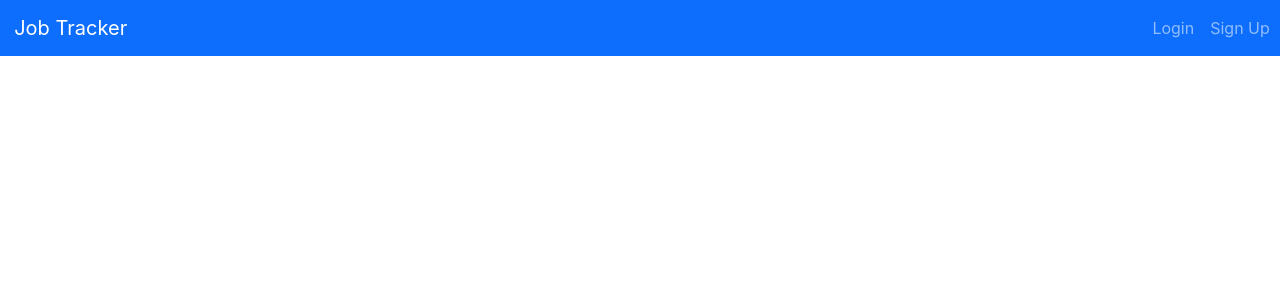
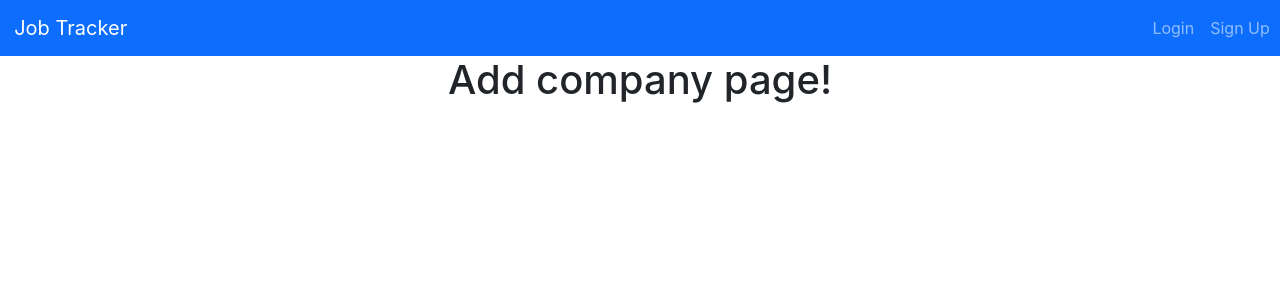
Before and after one commit to Dueonkim89/Job-Tracker, a React (Create React App) app: page /add_company in a window 1280 px wide. Shown: the top 300 px of the page. Built offline with nearby package versions, Linux system fonts and the light colour scheme.

Commit message:
routing and add company page (to be built)

```diff
--- a/src/client/App.tsx
+++ b/src/client/App.tsx
@@ -4,6 +4,7 @@ import AppBar from './components/AppBar';
 import Registration from "./components/Registration";
 import Login from "./components/Login";
 import NewJobApplication from "./components/NewJobApplication";
+import AddCompany from "./components/AddCompany";
 import { Routes, Route } from "react-router-dom";
 
 
@@ -25,6 +26,7 @@ function setRoutes() {
             <Route path="login" element={<Login />} />
             <Route path="registration" element={<Registration />} />
             <Route path="application" element={<NewJobApplication />} />
+            <Route path="add_company" element={<AddCompany />} />
         </Routes>
     );
 }
--- /dev/null
+++ b/src/client/components/AddCompany.tsx
@@ -0,0 +1,12 @@
+import * as React from 'react';
+
+class AddCompany extends React.Component {
+    // required data: name, industry, url
+    render() {
+        return (
+            <h1>Add company page!</h1>
+        );
+    }
+}
+
+export default AddCompany;
```
